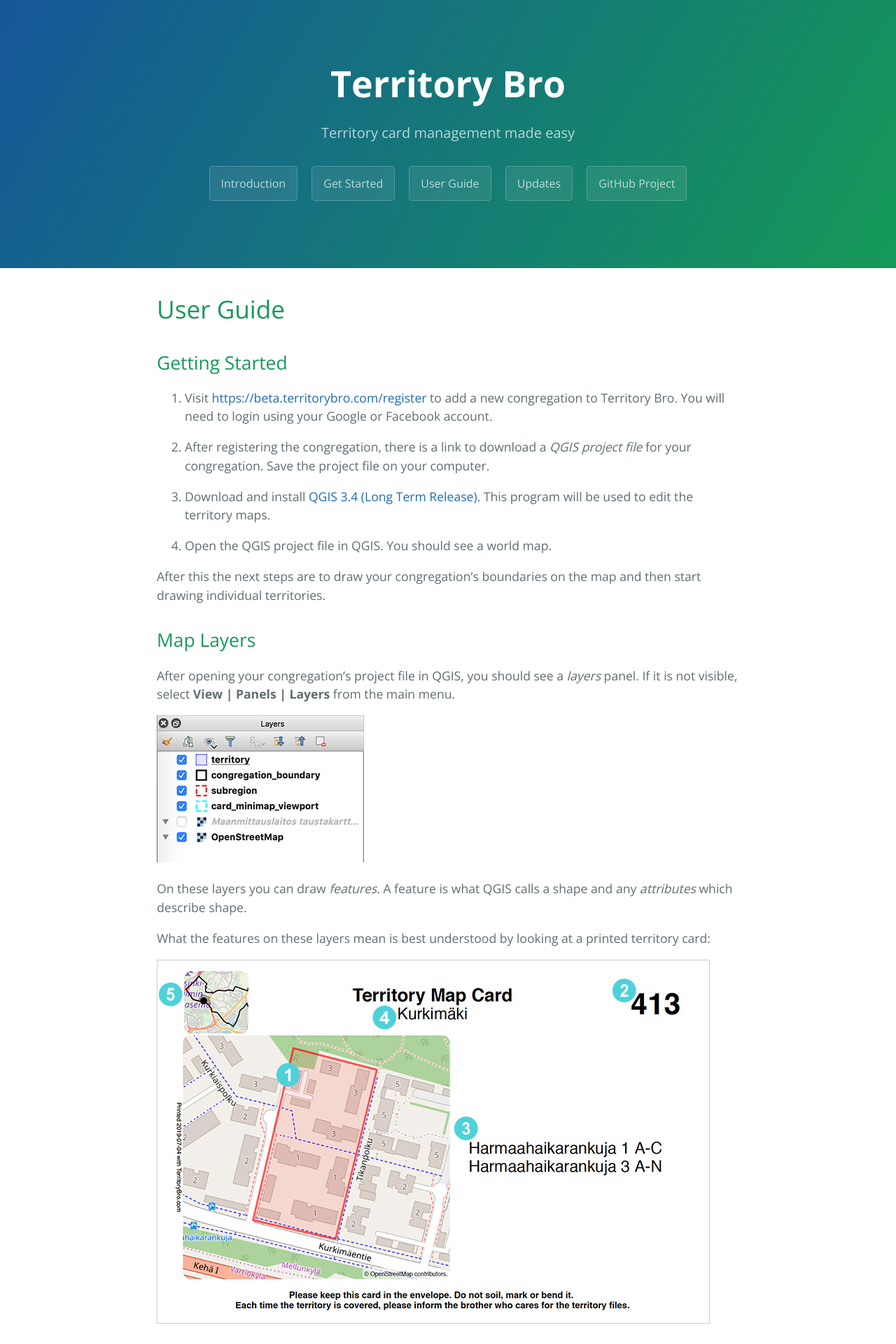
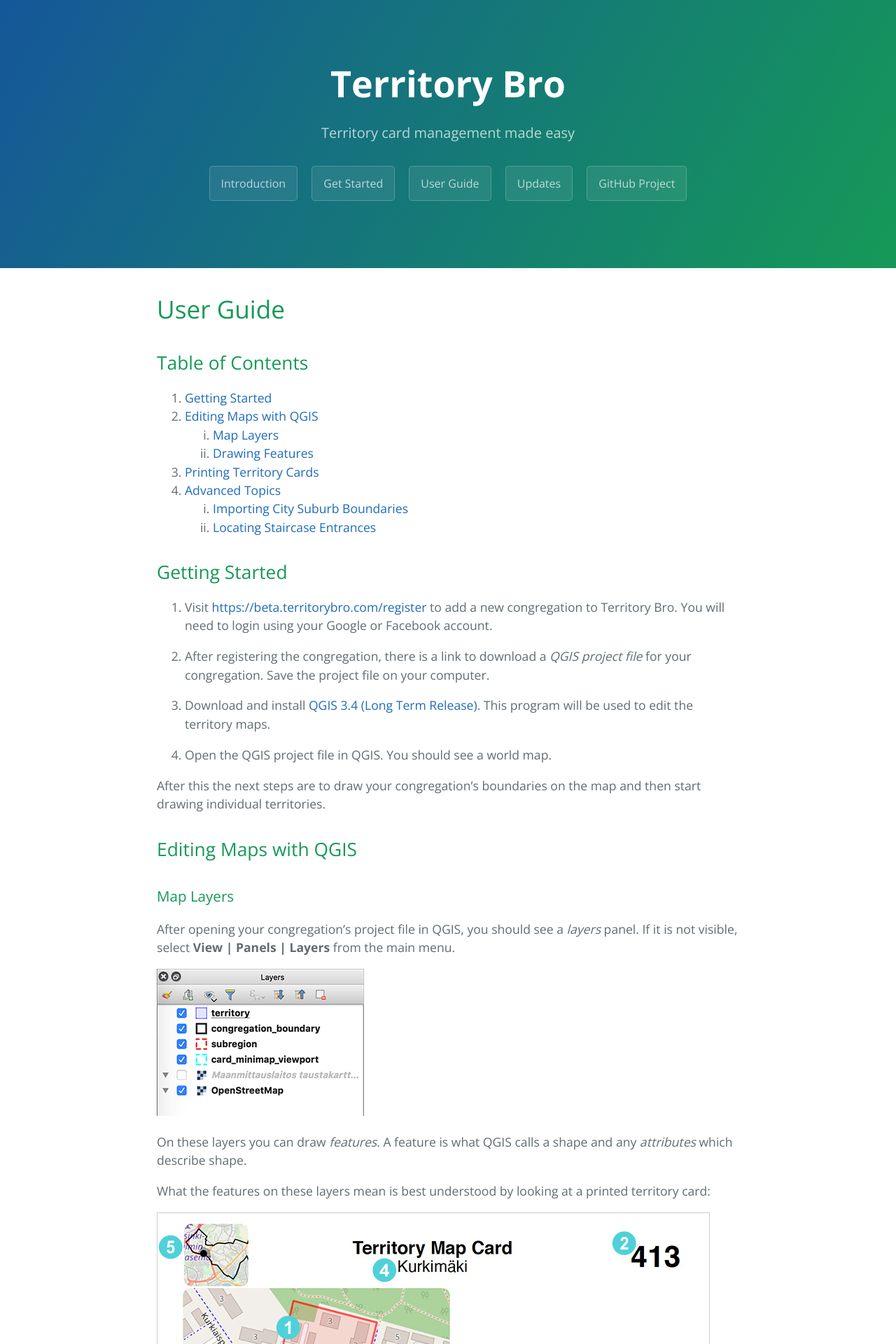
Before and after one commit to luontola/territory-bro, a Jekyll site: the page built from docs/guide2.md, in a window 1280 px wide. Shown: the top 1920 px of the page at 70% size. Built offline with Jekyll 4.4.1, drawn with Linux system fonts in a browser that asks for light colours; some of the changed text lies outside the part shown.

Commit message:
📝 New user guide: table of contents

```diff
--- a/docs/guide2.md
+++ b/docs/guide2.md
@@ -5,6 +5,18 @@
 ---
 
 # User Guide
+
+## Table of Contents
+
+1. [Getting Started](#getting-started)
+2. [Editing Maps with QGIS](#editing-maps-with-qgis)
+    1. [Map Layers](#map-layers)
+    2. [Drawing Features](#drawing-features)
+3. [Printing Territory Cards](#printing-territory-cards)
+4. [Advanced Topics](#advanced-topics)
+    1. [Importing City Suburb Boundaries](#importing-city-suburb-boundaries)
+    2. [Locating Staircase Entrances](#locating-staircase-entrances)
+
 
 ## Getting Started
 
@@ -19,7 +31,9 @@
 After this the next steps are to draw your congregation's boundaries on the map and then start drawing individual territories.
 
 
-## Map Layers
+## Editing Maps with QGIS
+
+### Map Layers
 
 After opening your congregation's project file in QGIS, you should see a *layers* panel. If it is not visible, select **View \| Panels \| Layers** from the main menu.
 
@@ -42,7 +56,7 @@
 In the layers panel there are also various map rasters. The default is **OpenStreetMap**, which has street maps for the whole world, but for some countries there are also additional maps. These same maps can be used for printing the territory cards inside Territory Bro.
 
 
-## Drawing Features
+### Drawing Features
 
 In QGIS, to draw a feature on one of the layers, first select the layer in the Layers panel and choose **Layer \| Toggle Editing** from the main menu.
 
@@ -72,7 +86,9 @@
 *TODO: Update this section of the user guide (the video).*
 
 
-## Advanced: Importing City Suburb Boundaries
+## Advanced Topics
+
+### Importing City Suburb Boundaries
 
 > **Note: This video is a bit old. It shows an older version of QGIS.** With QGIS 3 some things may work differently, and some things you might be able to do without installing plugins.
 
@@ -83,8 +99,7 @@
 *TODO: Update this section of the user guide (importing WFS/OSM/KML).*
 
 
-## Tip: Finding Out Staircase Entrances From OpenStreetMap
-
+### Locating Staircase Entrances
 
 > **Note: This video is a bit old. It shows an older version of QGIS.** With QGIS 3 some things may work differently, and some things you might be able to do without installing plugins.
 
--- a/docs/stylesheets/custom.css
+++ b/docs/stylesheets/custom.css
@@ -1,7 +1,14 @@
-
 /* our custom styles */
 
 header .active {
-  color: rgba(0, 0, 0, 0.5);
-  border-color: rgba(0, 0, 0, 0.2);
+    color: rgba(0, 0, 0, 0.5);
+    border-color: rgba(0, 0, 0, 0.2);
 }
+
+ol {
+    list-style-type: decimal;
+}
+
+ol ol {
+    list-style-type: lower-roman;
+}
```
